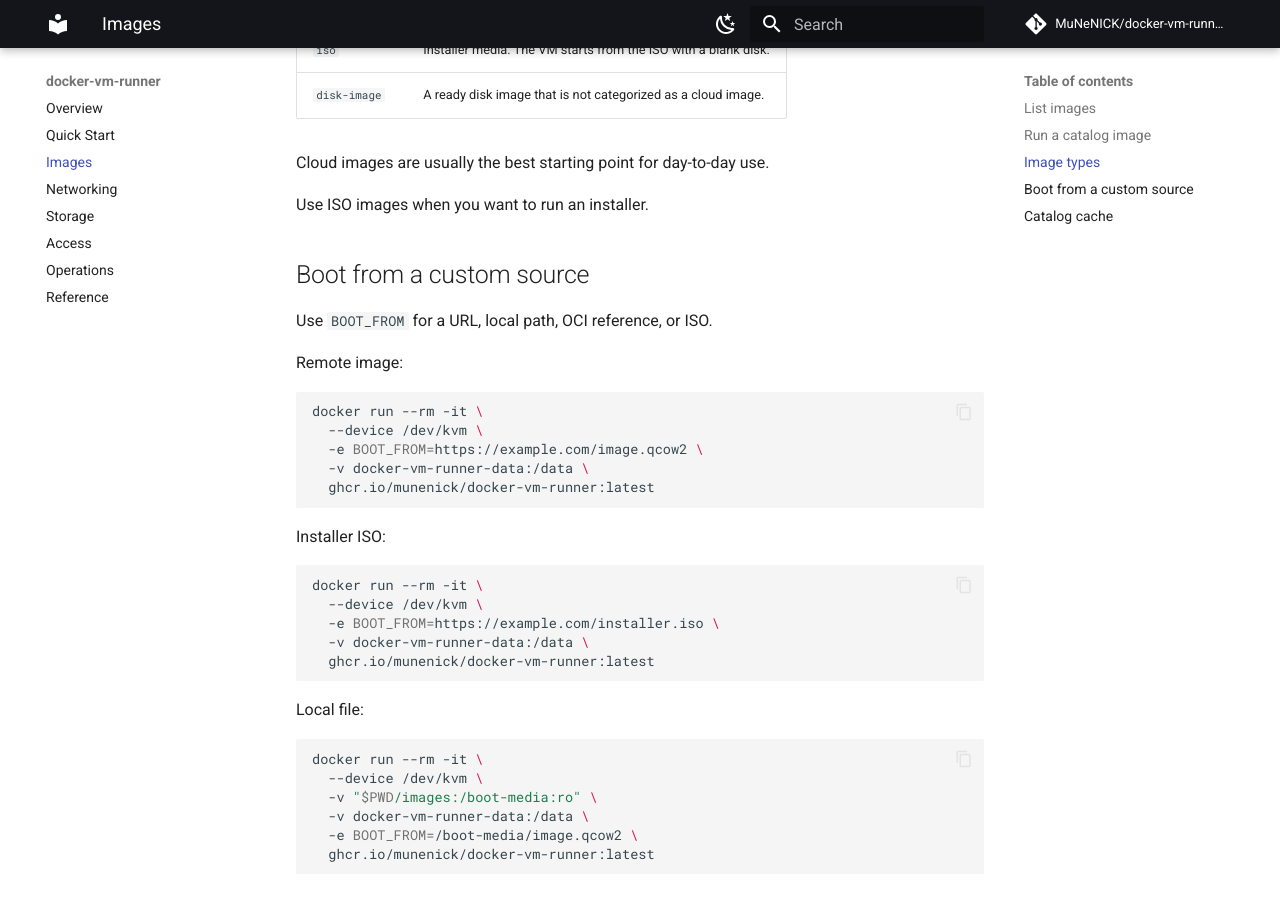
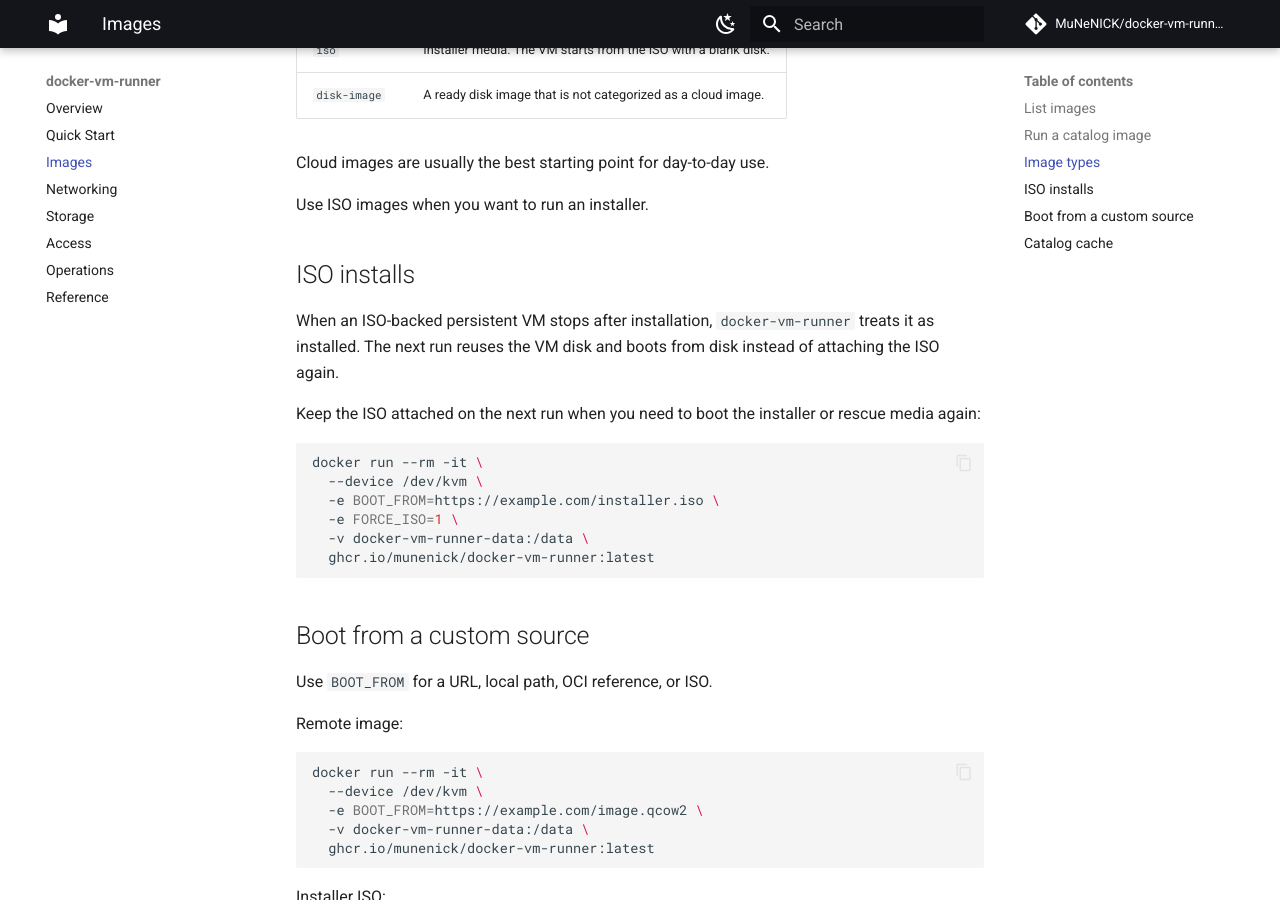
Before and after one commit to MuNeNICK/docker-vm-runner, an MkDocs documentation site: the page built from docs/content/images.md, in a window 1280 px wide and 900 px high, scrolled down 1283 px. Built offline with MkDocs 1.6.1 and Material for MkDocs 9.7.7, drawn with Linux system fonts in a browser that asks for light colours; comment, search, counter and statistics services are not loaded.

Commit message:
docs: address runtime guide review

````diff
--- a/docs/content/images.md
+++ b/docs/content/images.md
@@ -64,6 +64,21 @@
 
 Use ISO images when you want to run an installer.
 
+## ISO installs
+
+When an ISO-backed persistent VM stops after installation, `docker-vm-runner` treats it as installed. The next run reuses the VM disk and boots from disk instead of attaching the ISO again.
+
+Keep the ISO attached on the next run when you need to boot the installer or rescue media again:
+
+```bash
+docker run --rm -it \
+  --device /dev/kvm \
+  -e BOOT_FROM=https://example.com/installer.iso \
+  -e FORCE_ISO=1 \
+  -v docker-vm-runner-data:/data \
+  ghcr.io/munenick/docker-vm-runner:latest
+```
+
 ## Boot from a custom source
 
 Use `BOOT_FROM` for a URL, local path, OCI reference, or ISO.
````
Also changed, not shown: docs/content/access.md (+8 -0 lines), docs/content/networking.md (+4 -0 lines), docs/content/operations.md (+1 -0 lines), docs/content/reference.md (+1 -0 lines), docs/content/storage.md (+14 -0 lines).
